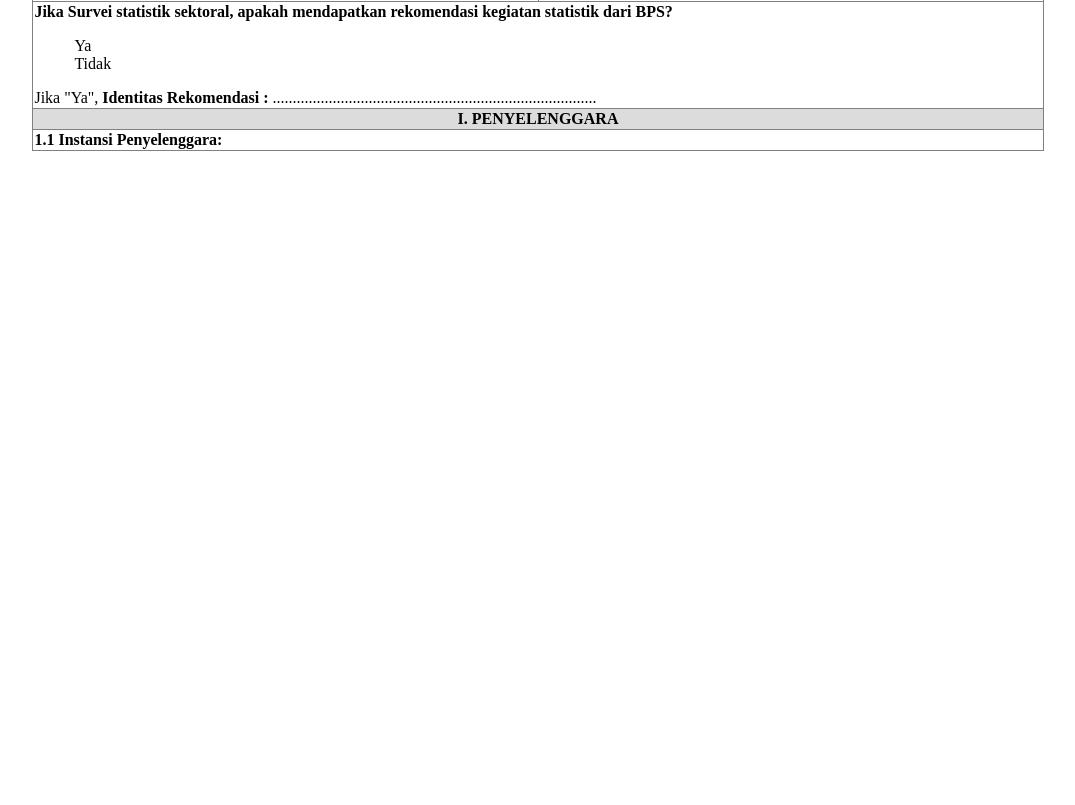
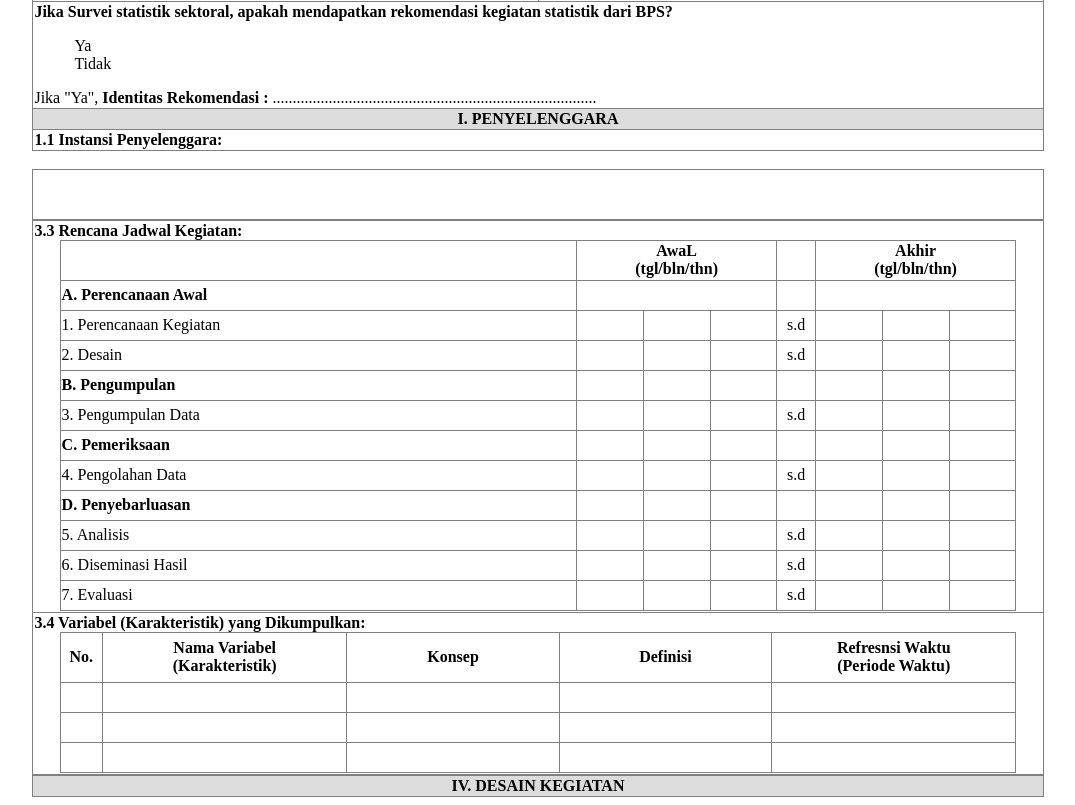
Before and after one commit to KeyLaFleurr/Ruby, a Yii app: template views/metadata/index.php in a window 1280 px wide. Shown: the part 728-1533 px from the top of the page, without its empty margins (102-1177 px from the left). Before the commit the page ends 879 px from the top, so only its background shows below. Run offline with PHP 8.4 and a stand-in for Yii, Linux system fonts and the light colour scheme; the template is opened without the code that fills it, so the values that code supplies are empty; some libraries are stand-ins or nearby versions.

Commit message:
membuat tabel
membuat tabel 3.3 rencana jadwal kegiatan dan 3.4 variabel (karakteristik) yang dikumpulkan

```diff
--- a/views/metadata/index.php
+++ b/views/metadata/index.php
@@ -62,14 +62,14 @@
     <tr>
       <td colspan="1"><b>Cara Pengumpulan Data :</b>
         <ul style="list-style-type: none;">
-        <li>Pencacahan Lengkap -1</li>
+          <li>Pencacahan Lengkap -1</li>
           <li>Survei -2</li>
         </ul>
       </td>
 
       <td>
         <ul style="list-style-type: none;"> <br>
-        <li>Kompilasi Produk Administrasi -3</li>
+          <li>Kompilasi Produk Administrasi -3</li>
           <li>Cara lain sesuai dengan perkembangan TI -4</li>
         </ul>
       </td>
@@ -124,7 +124,199 @@
     <tr>
       <th align="left" colspan="2"><b>1.1 Instansi Penyelenggara:</b></th>
     </tr>
+  </table><br>
+
+  <table align="center" width="80%" rules="all" border="1" id="example">
+    <tr>
+      <th colspan="8" height="50px"></th>
+    </tr>
   </table>
+
+  <table align="center" width="80%" rules="all" border="1" id="example">
+    <tr>
+      <th colspan="8" align="left">3.3 Rencana Jadwal Kegiatan:
+
+        <table align="center" width="95%" rules="all" border="1" id="example">
+          <tr>
+            <br>
+            <th height="40px"></th>
+            <th width="21%" colspan="3"> AwaL <br> (tgl/bln/thn)</th>
+            <th width="4%"></th>
+            <th width="21%" colspan="3"> Akhir <br> (tgl/bln/thn)</th>
+
+          </tr>
+
+          <tr>
+            <th align="left" height="30px">A. Perencanaan Awal</th>
+            <th colspan="3"></th>
+            <th></th>
+            <th colspan="3"></th>
+          </tr>
+
+          <tr>
+            <td height="30px">1. Perencanaan Kegiatan</td>
+            <th width="7%"></th>
+            <th width="7%"></th>
+            <th width="7%"></th>
+            <td align="center" width="4%">s.d</td>
+            <th width="7%"></th>
+            <th width="7%"></th>
+            <th width="7%"></th>
+          </tr>
+
+          <tr>
+            <td height="30px"> 2. Desain </td>
+            <th></th>
+            <th></th>
+            <th></th>
+            <td align="center">s.d</td>
+            <th></th>
+            <th></th>
+            <th></th>
+          </tr>
+
+          <tr>
+            <th align="left" height="30px">B. Pengumpulan</th>
+            <th></th>
+            <th></th>
+            <th></th>
+            <td align="center"></td>
+            <th></th>
+            <th></th>
+            <th></th>
+          </tr>
+
+          <tr>
+            <td height="30px">3. Pengumpulan Data</td>
+            <th></th>
+            <th></th>
+            <th></th>
+            <td align="center">s.d</td>
+            <th></th>
+            <th></th>
+            <th></th>
+          </tr>
+
+          <tr>
+            <th align="left" height="30px">C. Pemeriksaan</th>
+            <th></th>
+            <th></th>
+            <th></th>
+            <td align="center"></td>
+            <th></th>
+            <th></th>
+            <th></th>
+          </tr>
+
+          <tr>
+            <td height="30px">4. Pengolahan Data</td>
+            <th></th>
+            <th></th>
+            <th></th>
+            <td align="center">s.d</td>
+            <th></th>
+            <th></th>
+            <th></th>
+          </tr>
+
+          <tr>
+            <th align="left" height="30px">D. Penyebarluasan</th>
+            <th></th>
+            <th></th>
+            <th></th>
+            <td align="center"></td>
+            <th></th>
+            <th></th>
+            <th></th>
+          </tr>
+
+          <tr>
+            <td height="30px">5. Analisis</td>
+            <th></th>
+            <th></th>
+            <th></th>
+            <td align="center">s.d</td>
+            <th></th>
+            <th></th>
+            <th></th>
+          </tr>
+
+          <tr>
+            <td height="30px">6. Diseminasi Hasil</td>
+            <th></th>
+            <th></th>
+            <th></th>
+            <td align="center">s.d</td>
+            <th></th>
+            <th></th>
+            <th></th>
+          </tr>
+
+          <tr>
+            <td height="30px">7. Evaluasi</td>
+            <th></th>
+            <th></th>
+            <th></th>
+            <td align="center">s.d</td>
+            <th></th>
+            <th></th>
+            <th></th>
+          </tr>
+
+        </table>
+      </th>
+    </tr>
+
+    <tr>
+      <th align="left">3.4 Variabel (Karakteristik) yang Dikumpulkan:
+
+        <table align="center" width="95%" rules="all" border="1" id="example">
+          <tr>
+            <th height="50px" width="4%">No.</th>
+            <th width="23%">Nama Variabel <br> (Karakteristik) </th>
+            <th width="20%">Konsep</th>
+            <th width="20%">Definisi</th>
+            <th width="23%">Refresnsi Waktu <br> (Periode Waktu)</th>
+          </tr>
+
+          <tr>
+            <td height="30px"></td>
+            <td></td>
+            <td></td>
+            <td></td>
+            <td></td>
+          </tr>
+
+          <tr>
+            <td height="30px"></td>
+            <td></td>
+            <td></td>
+            <td></td>
+            <td></td>
+          </tr>
+
+          <tr>
+            <td height="30px"></td>
+            <td></td>
+            <td></td>
+            <td></td>
+            <td></td>
+          </tr>
+
+        </table>
+
+      </th>
+    </tr>
+  </table>
+
+  <table align="center" width="80%" rules="all" border="1" id="example">
+      <tr>
+        <th class="mark">IV. DESAIN KEGIATAN</th>
+      </tr>
+    </table>
+
+
+
 </body>
 
 </html>
```
